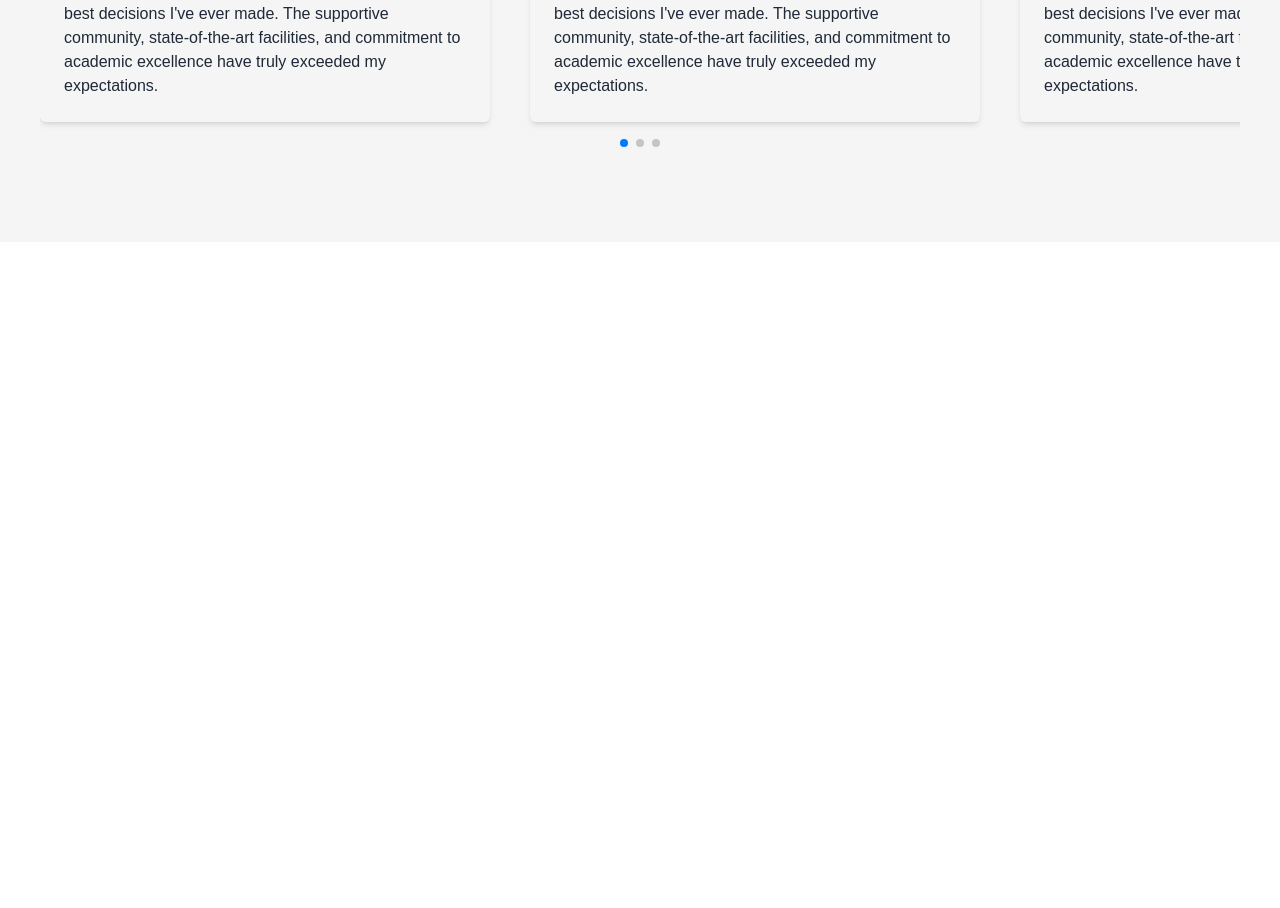
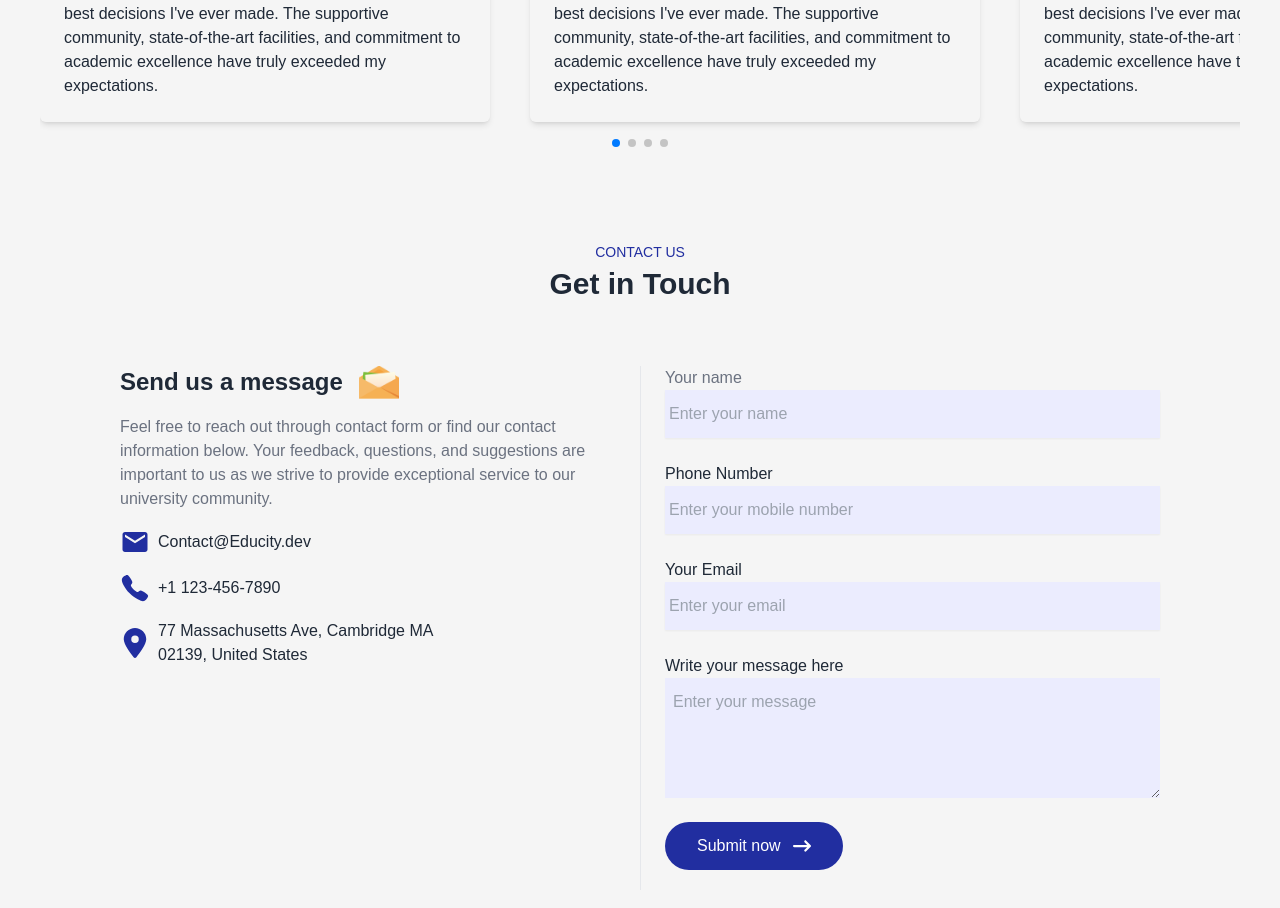
Before and after one commit to RakibHossen678/Educity, a React (Vite) app: page / in a window 1280 px wide. Shown: the part 2829-3737 px from the top of the page. Before the commit the page ends 3071 px from the top, so only its background shows below. Built offline with nearby package versions, Linux system fonts and the light colour scheme.

Commit message:
added footer section

```diff
--- a/package.json
+++ b/package.json
@@ -12,7 +12,7 @@
   "dependencies": {
     "react": "^18.2.0",
     "react-dom": "^18.2.0",
-    "react-icons": "^5.0.1",
+    "react-icons": "^5.1.0",
     "swiper": "^11.1.1"
   },
   "devDependencies": {
--- a/src/App.jsx
+++ b/src/App.jsx
@@ -1,5 +1,6 @@
 import About from "./Components/About/About";
 import Campus from "./Components/Campus/Campus";
+import Contact from "./Components/Contact/Contact";
 import Hero from "./Components/Hero/Hero";
 import Navbar from "./Components/Navbar/Navbar";
 import Programs from "./Components/Programs/Programs";
@@ -16,10 +17,7 @@ function App() {
         <About></About>
         <Campus></Campus>
         <Testimonials></Testimonials>
-        <div className="pb-20">
-
-        <Slider></Slider>
-        </div>
+        <Contact></Contact>
       </div>
     </div>
   );
--- /dev/null
+++ b/src/Components/Contact/Contact.jsx
@@ -0,0 +1,123 @@
+import { MdEmail } from "react-icons/md";
+import { IoCall } from "react-icons/io5";
+import { FaLocationDot } from "react-icons/fa6";
+import { FaArrowRightLong } from "react-icons/fa6";
+import email from "../../assets/msg-icon.png";
+import { useState } from "react";
+const Contact = () => {
+  const [result, setResult] = useState("");
+
+  const onSubmit = async (event) => {
+    event.preventDefault();
+    setResult("Sending....");
+    const formData = new FormData(event.target);
+
+    formData.append("access_key", "2a4e3286-901e-4419-b850-0fd5498bf82d");
+
+    const response = await fetch("https://api.web3forms.com/submit", {
+      method: "POST",
+      body: formData,
+    });
+
+    const data = await response.json();
+
+    if (data.success) {
+      setResult("Form Submitted Successfully");
+      event.target.reset();
+    } else {
+      console.log("Error", data);
+      setResult(data.message);
+    }
+  };
+  return (
+    <div className="py-20">
+      <div className="text-center pb-10">
+        <p className="text-[#212ea0] text-sm font-medium pb-1">CONTACT US</p>
+        <p className="text-3xl font-semibold">Get in Touch</p>
+      </div>
+      <section className="py-6 ">
+        <div className="grid max-w-6xl grid-cols-1 px-6 mx-auto lg:px-8 md:grid-cols-2 md:divide-x">
+          <div className="py-6 md:py-0 md:px-6">
+            <div className="flex items-center space-x-4 pb-2">
+              <h1 className="text-2xl font-bold">Send us a message</h1>
+              <img className="w-10" src={email} alt="" />
+            </div>
+            <p className="pt-2 pb-4 text-gray-500">
+              Feel free to reach out through contact form or find our contact
+              information below. Your feedback, questions, and suggestions are
+              important to us as we strive to provide exceptional service to our
+              university community.
+            </p>
+            <div className="space-y-4">
+              <p className="flex items-center space-x-2">
+                <MdEmail className="text-3xl text-[#212ea0] " />
+                <span>Contact@Educity.dev</span>
+              </p>
+              <p className="flex items-center space-x-2">
+                <IoCall className="text-3xl text-[#212ea0] " />
+
+                <span>+1 123-456-7890</span>
+              </p>
+              <p className="flex items-center space-x-2">
+                <FaLocationDot className="text-3xl text-[#212ea0] " />
+                <span className="max-w-[300px]">
+                  77 Massachusetts Ave, Cambridge MA 02139, United States
+                </span>
+              </p>
+            </div>
+          </div>
+          <div>
+            <form onSubmit={onSubmit}
+              className="flex flex-col py-6 space-y-6 md:py-0 md:px-6"
+            >
+              <label className="block">
+                <span className="mb-1 text-gray-500 ">Your name</span>
+                <input
+                  required
+                  type="text"
+                  placeholder="Enter your name"
+                  className="block w-full  shadow-sm py-3 px-1 bg-[#ebecfe] border-none outline-none "
+                />
+              </label>
+              <label className="block">
+                <span className="mb-1">Phone Number</span>
+                <input
+                  required
+                  type="number"
+                  placeholder="Enter your mobile number"
+                  className="block w-full  shadow-sm py-3 px-1 bg-[#ebecfe] border-none outline-none  "
+                />
+              </label>
+              <label className="block">
+                <span className="mb-1">Your Email </span>
+                <input
+                  required
+                  type="email"
+                  placeholder="Enter your email"
+                  className="block w-full  shadow-sm py-3 px-1 bg-[#ebecfe] border-none outline-none "
+                />
+              </label>
+              <label className="block">
+                <span className="mb-1">Write your message here</span>
+                <textarea
+                  required
+                  rows="4"
+                  placeholder="Enter your message"
+                  className="block w-full  py-3 px-2 bg-[#ebecfe] border-none outline-none "
+                ></textarea>
+              </label>
+              <div>
+                <button className="flex items-center  px-8 py-3 text-white bg-[#212ea0] rounded-full">
+                  Submit now <FaArrowRightLong className="text-lg ml-3 " />
+                </button>
+              </div>
+            </form>
+            <span className="block my-5  ml-7">{result}</span>
+          </div>
+        </div>
+      </section>
+    </div>
+  );
+};
+
+export default Contact;
--- /dev/null
+++ b/src/Components/Footer/Footer.jsx
@@ -0,0 +1,9 @@
+const Footer = () => {
+    return (
+        <div>
+
+        </div>
+    );
+};
+
+export default Footer;
--- a/src/Components/Slider/Slider.jsx
+++ b/src/Components/Slider/Slider.jsx
@@ -13,6 +13,7 @@ const Slider = () => {
     <div>
       <Swiper
         slidesPerView={"auto"}
+        loop={true}
         spaceBetween={40}
         pagination={{
           clickable: true,
--- a/src/Components/Testimonials/Testimonials.jsx
+++ b/src/Components/Testimonials/Testimonials.jsx
@@ -2,6 +2,7 @@ import user_1 from "../../assets/user-1.png";
 import user_2 from "../../assets/user-2.png";
 import user_3 from "../../assets/user-3.png";
 import user_4 from "../../assets/user-4.png";
+import Slider from "../Slider/Slider";
 
 const Testimonials = () => {
   return (
@@ -11,7 +12,7 @@ const Testimonials = () => {
         <p className="text-3xl font-semibold">What Student Says Photos</p>
       </div>
       <div className="">
-
+      <Slider></Slider>
       </div>
     </div>
   );
```
Also changed, not shown: src/Components/Contact/Contact.css (added), 1 other file (tests, documents, lock files or other folders).
